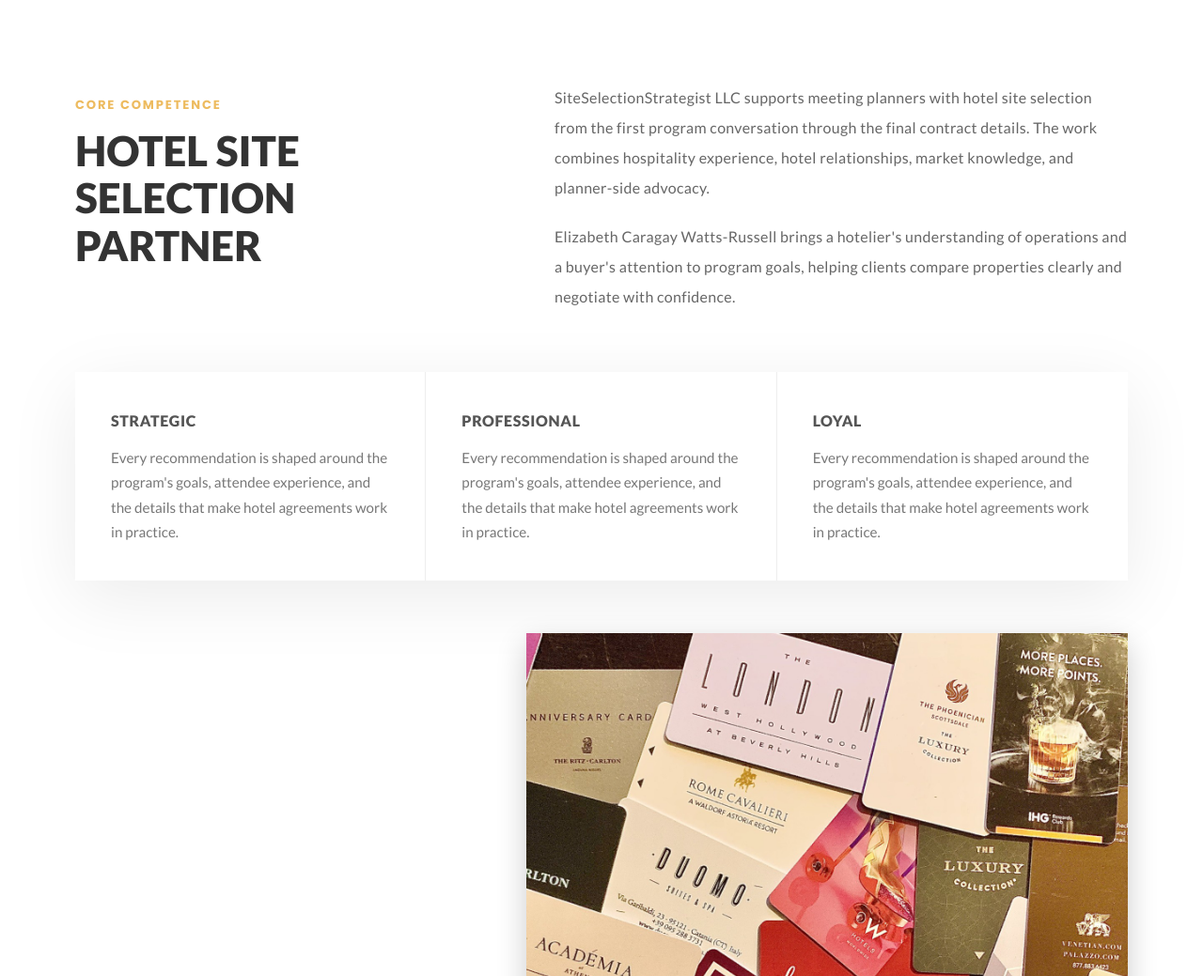
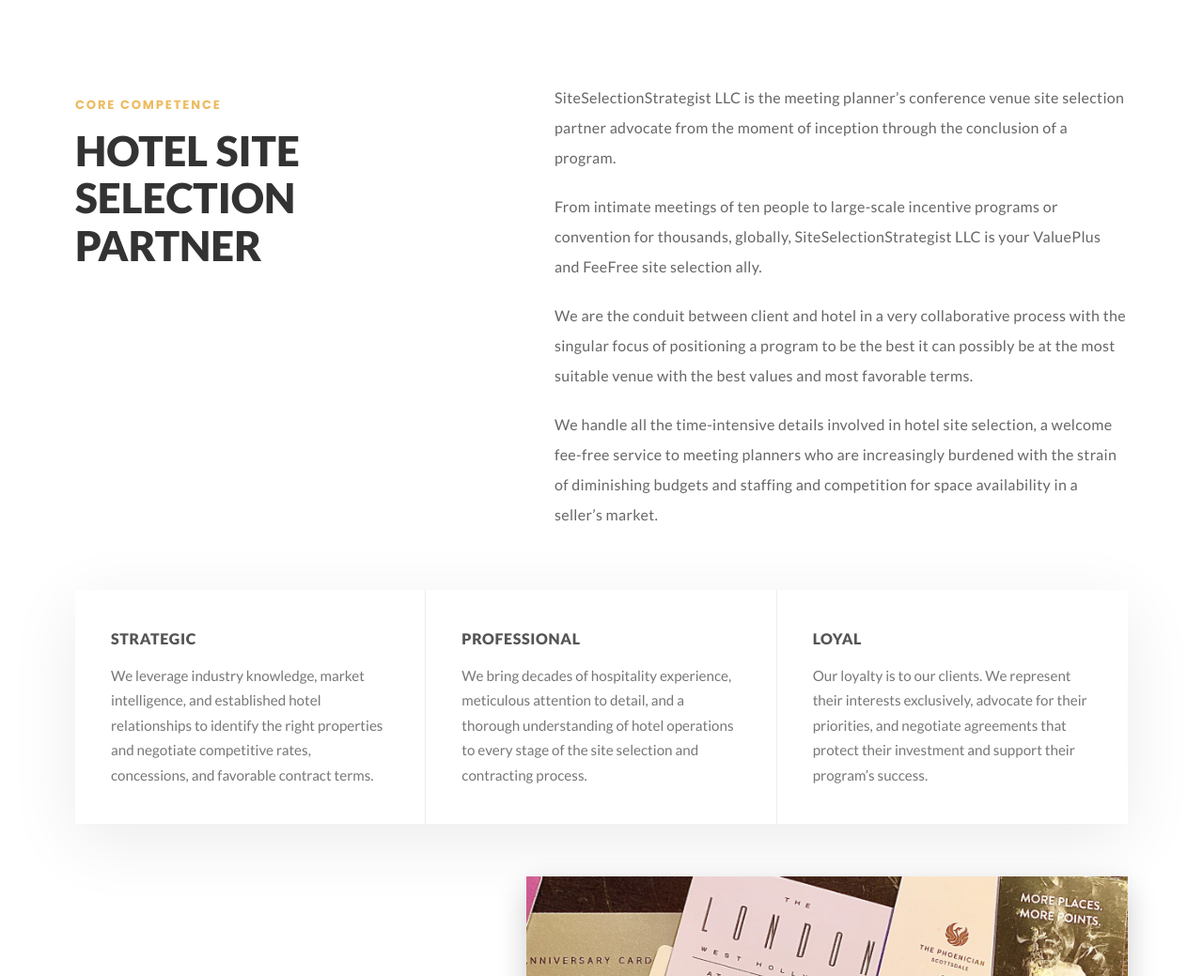
Before and after one commit to jessebwr/siteselectionstrategist, an Astro site: page /about-us-2 in a window 1280 px wide. Shown: the part 520-1559 px from the top of the page at 94% size. Built offline with nearby package versions, Linux system fonts and the light colour scheme; Astro itself is replaced by a stand-in of ours.

Commit message:
[Website Update] 2026-10-07: About page copy (Core Competence text + Strategic/Professional/Loyal cells)

```diff
--- a/src/pages/about-us-2.astro
+++ b/src/pages/about-us-2.astro
@@ -16,27 +16,48 @@
       </div>
       <div class="reveal">
         <p>
-          SiteSelectionStrategist LLC supports meeting planners with hotel site
-          selection from the first program conversation through the final
-          contract details. The work combines hospitality experience, hotel
-          relationships, market knowledge, and planner-side advocacy.
+          SiteSelectionStrategist LLC is the meeting planner&rsquo;s conference
+          venue site selection partner advocate from the moment of inception
+          through the conclusion of a program.
         </p>
         <p>
-          Elizabeth Caragay Watts-Russell brings a hotelier's understanding of
-          operations and a buyer's attention to program goals, helping clients
-          compare properties clearly and negotiate with confidence.
+          From intimate meetings of ten people to large-scale incentive programs
+          or convention for thousands, globally, SiteSelectionStrategist LLC is
+          your ValuePlus and FeeFree site selection ally.
+        </p>
+        <p>
+          We are the conduit between client and hotel in a very collaborative
+          process with the singular focus of positioning a program to be the
+          best it can possibly be at the most suitable venue with the best
+          values and most favorable terms.
+        </p>
+        <p>
+          We handle all the time-intensive details involved in hotel site
+          selection, a welcome fee-free service to meeting planners who are
+          increasingly burdened with the strain of diminishing budgets and
+          staffing and competition for space availability in a seller&rsquo;s
+          market.
         </p>
       </div>
     </div>
     <div class="container values-grid">
-      {['Strategic', 'Professional', 'Loyal'].map((item) => (
+      {[
+        {
+          heading: 'Strategic',
+          copy: 'We leverage industry knowledge, market intelligence, and established hotel relationships to identify the right properties and negotiate competitive rates, concessions, and favorable contract terms.',
+        },
+        {
+          heading: 'Professional',
+          copy: 'We bring decades of hospitality experience, meticulous attention to detail, and a thorough understanding of hotel operations to every stage of the site selection and contracting process.',
+        },
+        {
+          heading: 'Loyal',
+          copy: 'Our loyalty is to our clients. We represent their interests exclusively, advocate for their priorities, and negotiate agreements that protect their investment and support their program\u2019s success.',
+        },
+      ].map((item) => (
         <article class="value-card reveal">
-          <h2>{item}</h2>
-          <p>
-            Every recommendation is shaped around the program's goals, attendee
-            experience, and the details that make hotel agreements work in
-            practice.
-          </p>
+          <h2>{item.heading}</h2>
+          <p>{item.copy}</p>
         </article>
       ))}
     </div>
```
